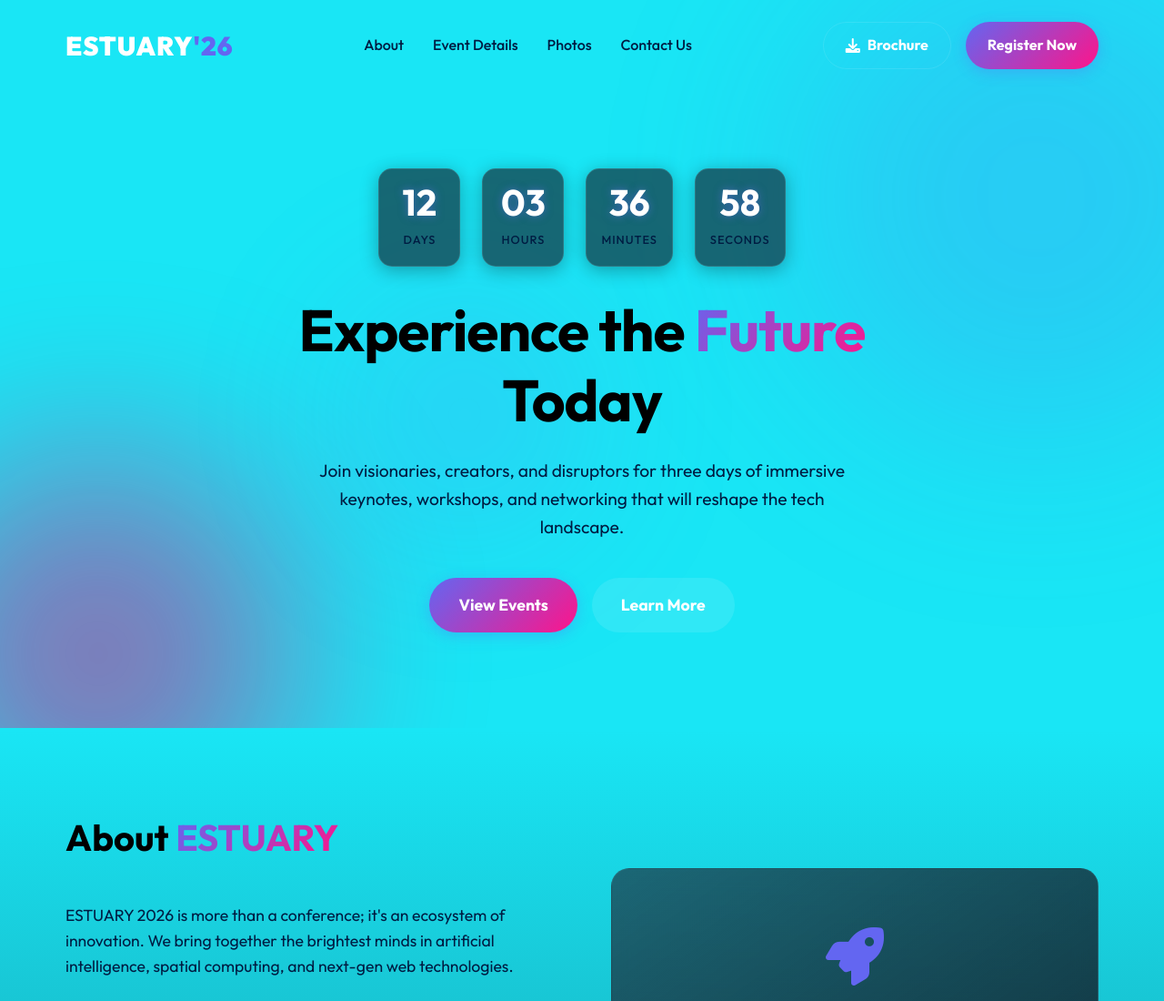
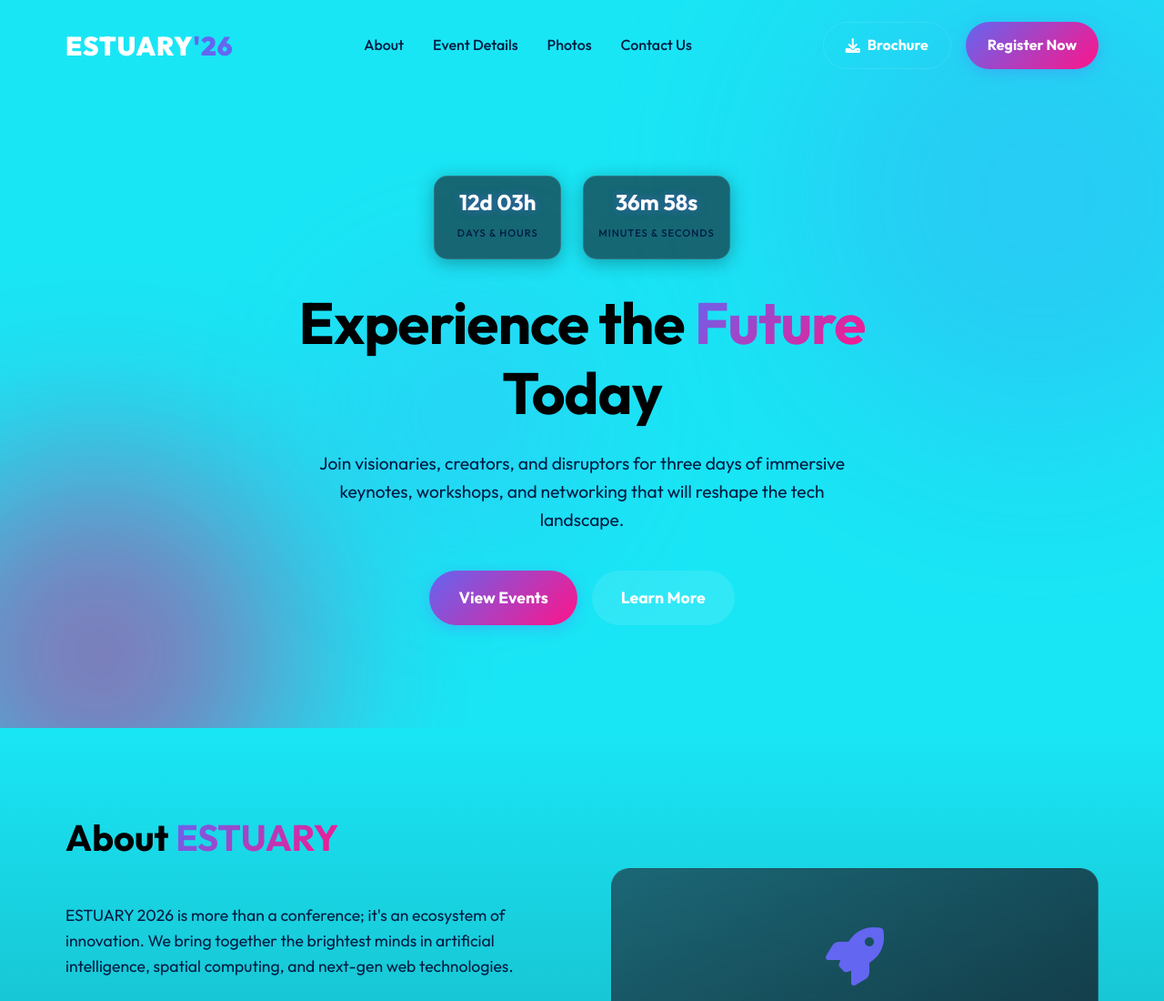
Before and after one commit to krishnakanthkve2017-tech/estuary2k26, a plain HTML site: page index.html in a window 1280 px wide. Shown: the top 1100 px of the page at 91% size. Drawn offline with Linux system fonts and the light colour scheme.

Commit message:
Simplify timer UI to 2 sections and trim font size

```diff
--- a/index.html
+++ b/index.html
@@ -37,21 +37,13 @@
     <header class="hero" id="home">
         <div class="hero-content fade-in">
             <div class="countdown-timer" style="margin-bottom: 2rem;">
-                <div class="time-box">
-                    <span class="time-value" id="days">00</span>
-                    <span class="time-label">Days</span>
+                <div class="time-box" style="min-width: 140px;">
+                    <span class="time-value"><span id="days">00</span>d <span id="hours">00</span>h</span>
+                    <span class="time-label">Days & Hours</span>
                 </div>
-                <div class="time-box">
-                    <span class="time-value" id="hours">00</span>
-                    <span class="time-label">Hours</span>
-                </div>
-                <div class="time-box">
-                    <span class="time-value" id="minutes">00</span>
-                    <span class="time-label">Minutes</span>
-                </div>
-                <div class="time-box">
-                    <span class="time-value" id="seconds">00</span>
-                    <span class="time-label">Seconds</span>
+                <div class="time-box" style="min-width: 140px;">
+                    <span class="time-value"><span id="minutes">00</span>m <span id="seconds">00</span>s</span>
+                    <span class="time-label">Minutes & Seconds</span>
                 </div>
             </div>
             <h1>Experience the <span class="gradient-text">Future</span> Today</h1>
--- a/styles.css
+++ b/styles.css
@@ -394,7 +394,7 @@ section {
 }
 
 .time-value {
-    font-size: 2.5rem;
+    font-size: 1.5rem;
     font-weight: 700;
     color: white;
     line-height: 1;
@@ -404,7 +404,7 @@ section {
 }
 
 .time-label {
-    font-size: 0.8rem;
+    font-size: 0.7rem;
     color: var(--text-muted);
     text-transform: uppercase;
     letter-spacing: 1px;
```
